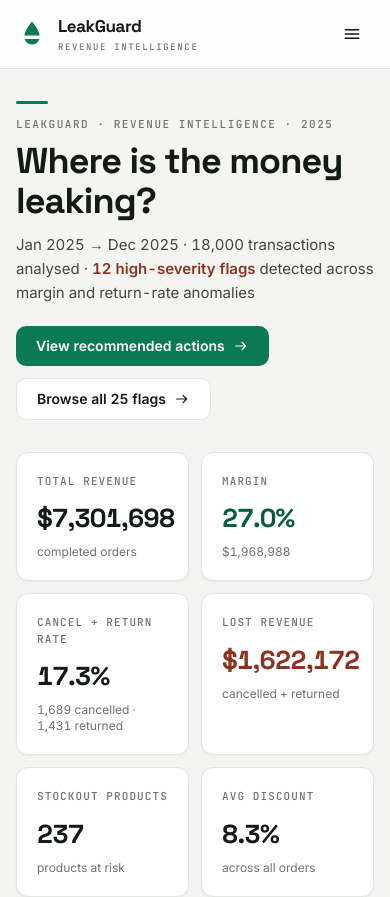
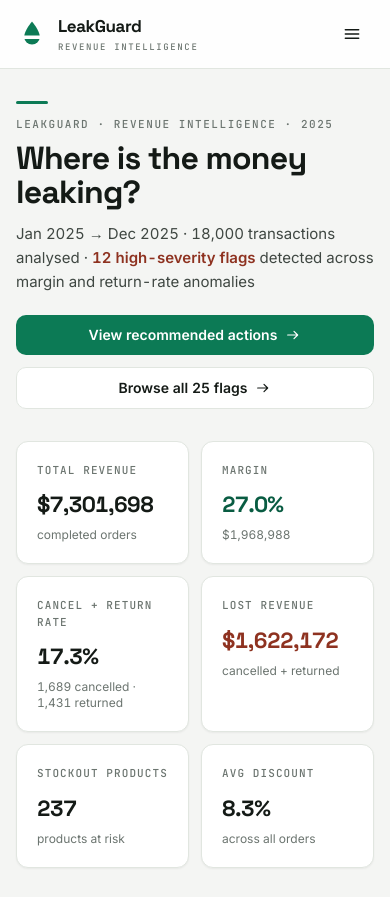
Before and after one commit to kunal4060/money-leak, a Next.js app in the folder web/: page / in a window 390 px wide. Shown: the top 897 px of the page. Built offline with nearby package versions, Linux system fonts and the light colour scheme.

Commit message:
feat(web): responsive polish — mobile hamburger nav, phone type scale, 44px tap targets, table scroll + chart label fixes

```diff
--- a/web/app/page.tsx
+++ b/web/app/page.tsx
@@ -31,7 +31,7 @@ function KpiCard({
   return (
     <div className="card">
       <div className="kicker">{kicker}</div>
-      <div className={`tnum mt-2.5 font-display text-[26px] font-bold tracking-tight ${valueColor}`}>
+      <div className={`tnum mt-2.5 font-display text-[22px] font-bold tracking-tight sm:text-[26px] ${valueColor}`}>
         {value}
       </div>
       {sub && <div className="tnum mt-1.5 text-xs text-fog">{sub}</div>}
@@ -50,7 +50,7 @@ export default function OverviewPage() {
       <div className="animate-rise max-w-3xl">
         <div className="mb-3 h-[3px] w-8 rounded-full bg-accent" aria-hidden />
         <div className="micro-label">LeakGuard · Revenue intelligence · 2025</div>
-        <h1 className="mt-2 font-display text-4xl font-bold tracking-tight text-ink sm:text-[44px] sm:leading-[1.05]">
+        <h1 className="mt-2 font-display text-[32px] font-bold leading-[1.08] tracking-tight text-ink sm:text-[44px] sm:leading-[1.05]">
           Where is the money leaking?
         </h1>
         <p className="tnum mt-3 max-w-2xl text-[15px] leading-relaxed text-ink2">
@@ -58,12 +58,12 @@ export default function OverviewPage() {
           <span className="font-semibold text-brick-deep">{highCount} high-severity flags</span>{" "}
           detected across margin and return-rate anomalies
         </p>
-        <div className="mt-5 flex flex-wrap gap-3">
-          <Link href="/act" className="btn-primary">
+        <div className="mt-5 flex flex-col gap-3 sm:flex-row sm:flex-wrap">
+          <Link href="/act" className="btn-primary w-full sm:w-auto">
             View recommended actions
             <IconArrowRight className="h-4 w-4" />
           </Link>
-          <Link href="/detect" className="btn-secondary">
+          <Link href="/detect" className="btn-secondary w-full sm:w-auto">
             Browse all 25 flags
             <IconArrowRight className="h-4 w-4" />
           </Link>
```
